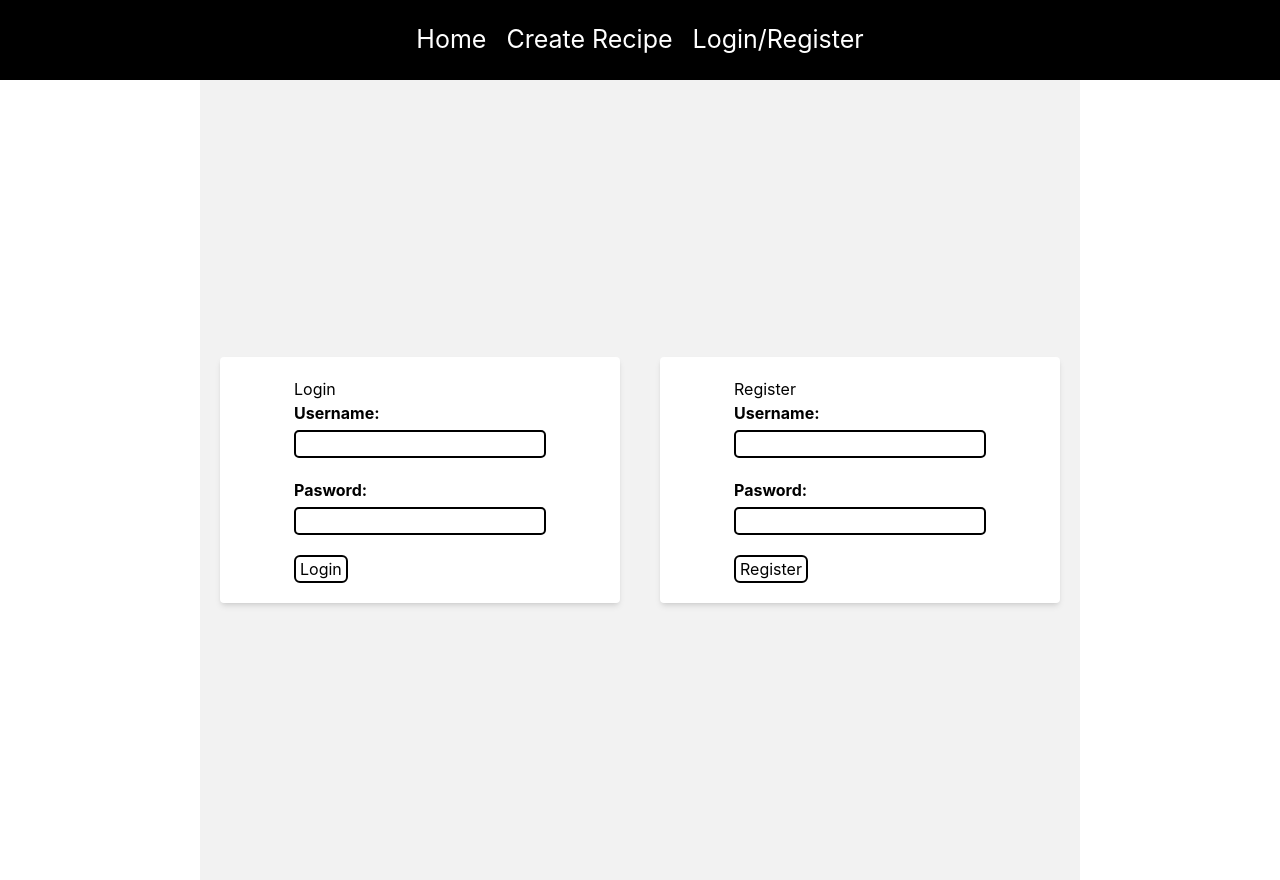
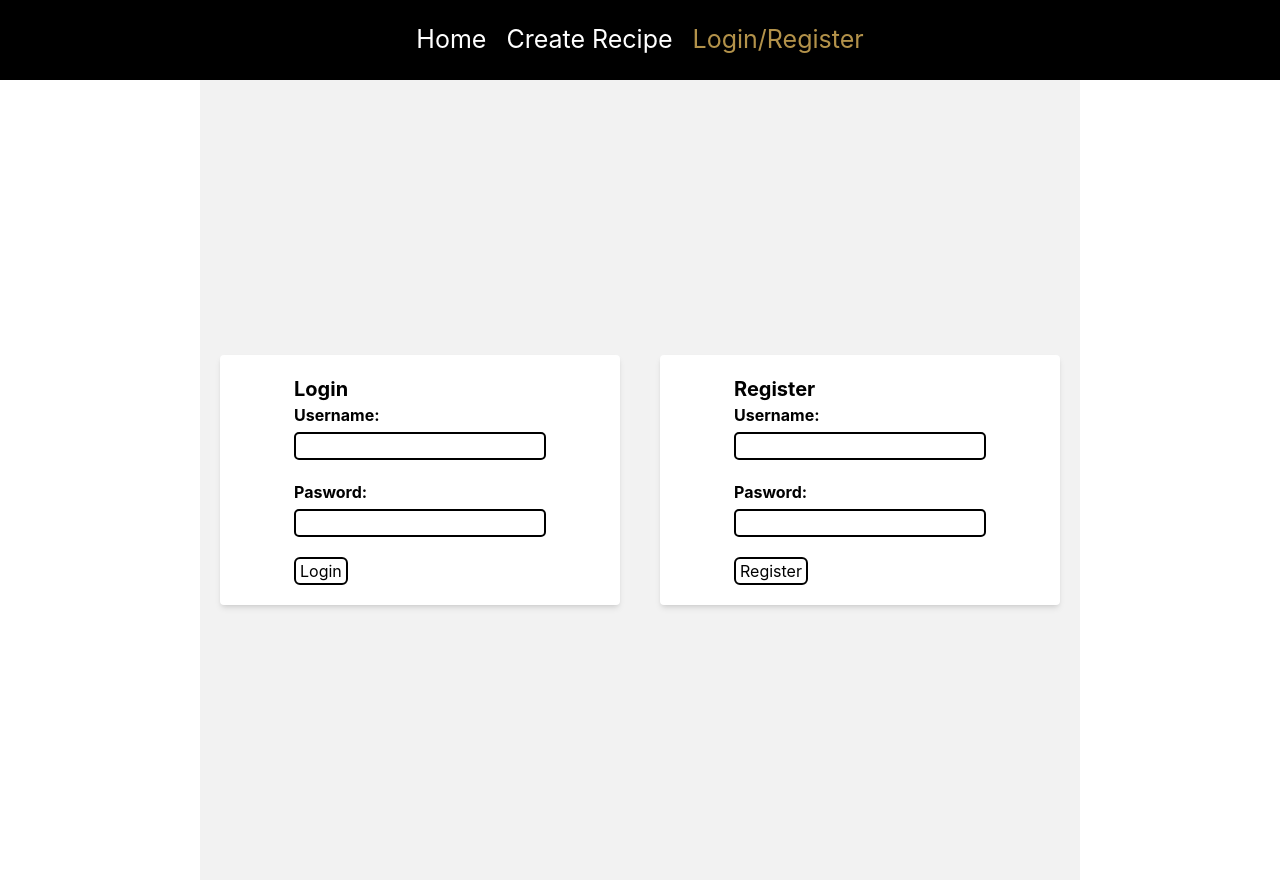
Before and after one commit to meislifka/Recipe-App, a React (Create React App) app in the folder client/recipe-app/: page /auth in a window 1280 px wide. Built offline with nearby package versions, Linux system fonts and the light colour scheme.

Commit message:
Updated navbar and register

```diff
--- a/client/recipe-app/src/components/navbar.js
+++ b/client/recipe-app/src/components/navbar.js
@@ -1,10 +1,17 @@
 import React from "react";
-import { Link, useNavigate } from "react-router-dom";
+import { Link, useNavigate, useLocation } from "react-router-dom";
 import { useCookies } from "react-cookie";
+import '../tailwind.css'; // Import Tailwind CSS
+import '../App.css';
 
 export const Navbar = () => {
   const [cookies, setCookies] = useCookies(["access_token"]);
   const navigate = useNavigate();
+  const location = useLocation();
+
+  const isActive = (path) => {
+    return location.pathname === path ? 'text-[#b3924a]' : 'text-white'; // Set the active link color to blue, otherwise set it to the default color
+  };
 
   const logout = () => {
     setCookies("access_token", "");
@@ -13,16 +20,16 @@ export const Navbar = () => {
   };
   return (
     <div className="navbar">
-      <Link to="/">Home</Link>
-      <Link to="/create-recipe">Create Recipe</Link>
+      <Link to="/" className={`hover:text-[#b3924a] ${isActive('/')}`}>Home</Link>
+      <Link to="/create-recipe" className={`hover:text-[#b3924a] ${isActive('/create-recipe')}`}>Create Recipe</Link>
 
       {!cookies.access_token ? (
         <>
-          <Link to="/auth">Login/Register</Link>
+          <Link to="/auth" className={`hover:text-[#b3924a] ${isActive('/auth')}`}>Login/Register</Link>
         </>
       ) : (
         <>
-          <Link to="/saved-recipes">Saved Recipes</Link>
+          <Link to="/saved-recipes" className={`hover:text-[#b3924a] ${isActive('/saved-recipes')}`}>Saved Recipes</Link>
           <button className="text-2xl ml-4" onClick={logout}> Logout </button>
         </>
       )}
--- a/client/recipe-app/src/pages/auth.js
+++ b/client/recipe-app/src/pages/auth.js
@@ -42,6 +42,8 @@ const Login = () => {
     }
 
   }
+
+
   return (
     <Form
       username={username}
@@ -59,6 +61,7 @@ const Login = () => {
 const Register = () => {
   const [username, setUsername] = useState("");
   const [password, setPassword] = useState("");
+  const [passwordCheck, checkPassword] = useState("");
 
   const onSubmit = async (event) => {
     event.preventDefault(); //wont refresh page when sent
@@ -81,11 +84,14 @@ const Register = () => {
       username={username}
       setUsername={setUsername}
       password={password}
+      checkPassword={checkPassword}
       setPassword={setPassword}
       label="Register"
       onSubmit={onSubmit}
     />
+
   );
+
 
 };
 
@@ -93,7 +99,7 @@ const Form = ({ username, setUsername, password, setPassword, label, onSubmit })
   return (
     < div className="flex flex-col justify-center items-center p-5 bg-white rounded shadow-md m-5 w-[400px]" >
       <form onSubmit={onSubmit}>
-        <h2>{label}</h2>
+        <h2 className="font-bold text-xl">{label}</h2>
         <div className="form-group">
           <label htmlFor="username">Username: </label>
           <input
@@ -113,9 +119,12 @@ const Form = ({ username, setUsername, password, setPassword, label, onSubmit })
             className="border-2 border-black"
             value={password}
             onChange={(event) => setPassword(event.target.value)} />
+
         </div>
 
-        <button className="bg-grey border-2 border-black rounded-md px-1" type="submit">{label}</button>
+        <button className="bg-grey border-2 border-black rounded-md px-1 hover:bg-green-500" type="submit">{label}</button>
+        {/*  <button className="text-[#46a2dc] ml-4 underline"  >  Sign up </button> */}
+
       </form>
     </div >
   );
--- a/client/recipe-app/tailwind.config.js
+++ b/client/recipe-app/tailwind.config.js
@@ -1,6 +1,6 @@
 /** @type {import('tailwindcss').Config} */
 module.exports = {
-  content: ["./src/pages/*.{js,jsx,ts,tsx}", "./public/index.html"],
+  content: ["./src/**/*.{js,jsx,ts,tsx}", "./public/index.html"],
   theme: {
     extend: {},
   },
```
